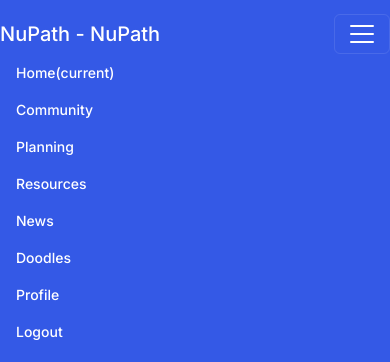
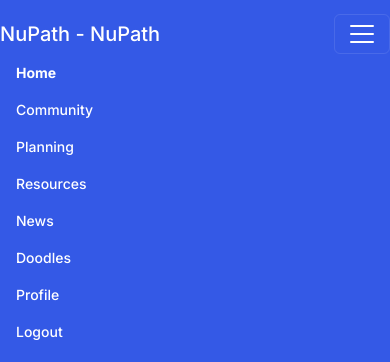
Before and after one commit to marios-petrov/NuPath, a Django app: page /home/ in a window 390 px wide, after a click that opens the changed part. Shown: the top 362 px of the page. Run offline with Django 5.2, Linux system fonts and the light colour scheme; some libraries are stand-ins or nearby versions.

Commit message:
Navbar frontend MVP (pretty much) complete
I have all the navbar items highlighted and justified correctly, it looks good enough on mobile, and its javascript is working properly. Only thing that may change from here is renaming the URLs, reworking the tabs to display properly next to the page banner, and maybe refactoring the css and js to use a CDN instead of the static files

```diff
--- a/Features/templates/Features/base.html
+++ b/Features/templates/Features/base.html
@@ -11,59 +11,79 @@ Author: Tre
     <meta name="viewport" content="width=device-width, initial-scale=1.0">
     <title>{% block title %}NuPath{% endblock %}</title> <!-- Default title -->
     {% load static %}
-    <link rel="stylesheet" type="text/css" href="{% static 'css\base\bootstrap.min.css' %}">
+    <link rel="stylesheet" type="text/css" href="https://bootswatch.com/5/zephyr/bootstrap.min.css">
+    <style>
+      /* Brighten the text of active navbar items */
+      .navbar-nav .nav-item.active .nav-link {
+        color: #fff; /* Change to your desired color */
+        font-weight: bold; /* Optionally make the text bold */
+      }
+    </style>
+  </head>
 
-  </head>
   <body>
     <!-- Navbar -->
     <nav class="navbar navbar-expand-lg navbar-dark bg-primary fixed-top">
       <a class="navbar-brand" href="#">NuPath</a>
+
       <button class="navbar-toggler" type="button" data-toggle="collapse" data-target="#navbarSupportedContent" aria-controls="navbarSupportedContent" aria-expanded="false" aria-label="Toggle navigation">
         <span class="navbar-toggler-icon"></span>
       </button>
+
       <div class="collapse navbar-collapse" id="navbarSupportedContent">
         <ul class="navbar-nav mr-auto">
           <!-- Left-justified urls VVV -->
           <li class="nav-item {% if request.path == '/home/' %}active{% endif %}">
-          <a class="nav-link" href="/home/">Home{% if request.path == '/home/' %}<span class="sr-only">(current)</span>{% endif %}</a> <!-- TODO: see what to do about the '/' url -->
+            <a class="nav-link" href="/home/">Home</a>
           </li>
+
           <li class="nav-item {% if request.path == '/community/' %}active{% endif %}">
-        <a class="nav-link" href="/community/">Community{% if request.path == '/community/' %}<span class="sr-only">(current)</span>{% endif %}</a>
+            <a class="nav-link" href="/community/">Community</a>
           </li>
+
           <li class="nav-item {% if request.path == '/calendar/' %}active{% endif %}">
-      <a class="nav-link" href="/calendar/">Planning{% if request.path == '/calendar/' %}<span class="sr-only">(current)</span>{% endif %}</a> <!-- TODO: may rework this to use /planning/ url -->
+            <a class="nav-link" href="/calendar/">Planning</a>
           </li>
+
           <li class="nav-item {% if request.path == '/resources/' %}active{% endif %}">
-    <a class="nav-link" href="/timer/">Resources{% if request.path == '/resources/' %}<span class="sr-only">(current)</span>{% endif %}</a>
+            <a class="nav-link" href="/timer/">Resources</a>
           </li>
+
           <li class="nav-item {% if request.path == '/news/' %}active{% endif %}">
-  <a class="nav-link" href="/news/">News{% if request.path == '/news/' %}<span class="sr-only">(current)</span>{% endif %}</a> <!-- just throwing in links to the pages from project 1 for testing -->
+            <a class="nav-link" href="/news/">News</a>
           </li>
+
           <li class="nav-item {% if request.path == '/doodlespace/' %}active{% endif %}">
-<a class="nav-link" href="/doodlespace/">Doodles{% if request.path == '/doodlespace/' %}<span class="sr-only">(current)</span>{% endif %}</a> <!-- TODO: may rework this to use /doodles/ url -->
+            <a class="nav-link" href="/doodlespace/">Doodles</a>
           </li>
+
         </ul>
         <!-- Right-justified buttons -->
-<ul class="navbar-nav ml-auto justify-content-end">
-<li class="nav-item">
+        <ul class="navbar-nav ms-auto">
+          <li class="nav-item {% if request.path == '/profile/' %}active{% endif %}">
             <a class="nav-link" href="/profile/">Profile</a>
           </li>
-<li class="nav-item">
+
+          <li class="nav-item {% if request.path == '/logout/' %}active{% endif %}">
             <a class="nav-link" href="/logout/">Logout</a>
           </li>
         </ul>
       </div>
     </nav>
+
     <!-- Your content -->
     <div class="container-centered" style="margin-top: 55px;"> <!-- Adjust margin-top according to your navbar height -->
       <!-- Your Django template content goes here -->
       {% block content %}
       {% endblock %}
     </div>
-<!-- we gotta commit to a bootstrap and javascript version and flavor i think that's the issue here -->
+
+
     <script src="{% static 'js/base/jquery-3.7.1.min.js' %}"></script>
     <script src="{% static 'js/base/bootstrap.min.js' %}"></script>
-<script src="{% static 'js/base/base.js' %}"></script>
+    <!-- couldn't for the life of me get these to work with a CDN so we're sticking to my static files for now -->
+
+
     <!-- JavaScript to update page title -->
     <script>
       document.addEventListener("DOMContentLoaded", function() {
@@ -72,5 +92,6 @@ var brandElement = document.querySelector(".navbar-brand"); // Select the navbar
         brandElement.textContent += " - " + pageTitle; // Update the navbar brand text with page title
       });
     </script>
+
   </body>
 </html>
```
Lines whose indentation alone changed are shown as unchanged.
